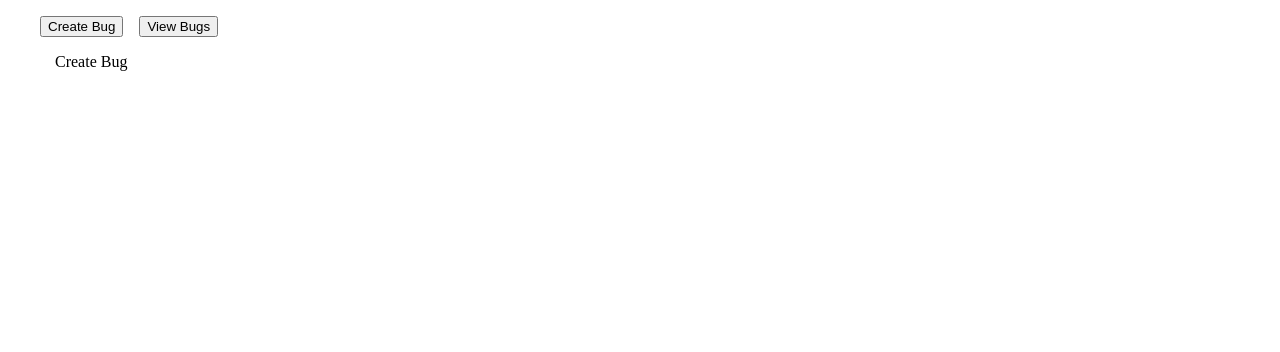
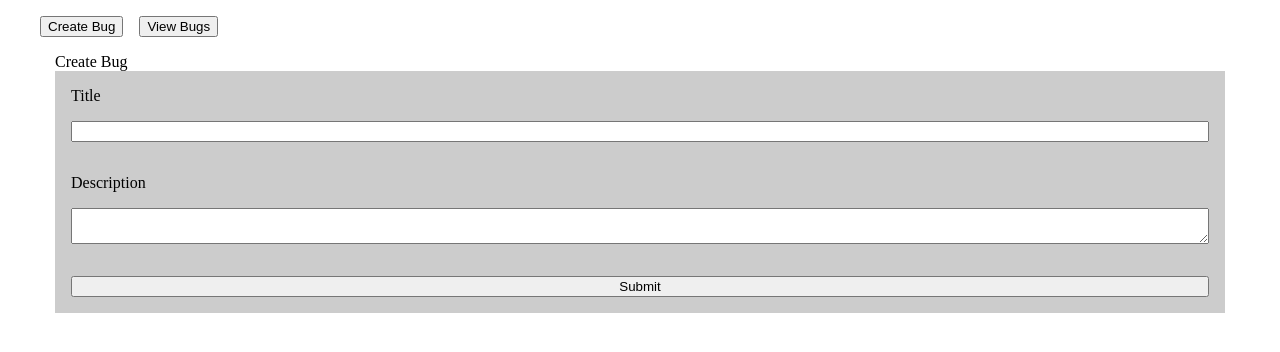
Before and after one commit to therstyle/wild-alaskan, a Vue app: page / in a window 1280 px wide. Shown: the top 352 px of the page. Built offline with nearby package versions, Linux system fonts and the light colour scheme.

Commit message:
Added  bug + image components

```diff
--- /dev/null
+++ b/src/components/bugForm.vue
@@ -0,0 +1,72 @@
+<script setup>
+import { defineProps, ref } from 'vue';
+import API_URL from '../state/useApiUrl';
+import { currentBugId } from '../state/useCurrentBugId';
+import { currentComponent } from '../state/useCurrentComponent';
+
+const props = defineProps({
+	title: String,
+	description: String
+});
+
+const title = ref('');
+const description = ref('');
+
+const createBug = async () => {
+	const response = await fetch(`${API_URL}`, {
+		method: 'POST',
+		body: JSON.stringify({
+			title: title.value,
+			description: description.value
+		}),
+		headers: {
+    'Content-type': 'application/json; charset=UTF-8',
+  	}
+	});
+
+	const data = await response.json();
+
+	console.log(data);
+	console.log('creating bug');
+	resetFields();
+}
+
+const updateBug = async () => {
+	console.log('updating bug');
+}
+
+function formHandler() {
+	if (currentComponent.value === 'viewBug') {
+		updateBug();
+	}
+	else {
+		createBug();
+	}
+}
+
+function resetFields() {
+	title.value = '';
+	description.value = '';
+}
+</script>
+
+<template>
+	<form class="bug-form" @submit.prevent="formHandler">
+		<div class="bug-form__input">
+			<label for="title">Title</label>
+			<input type="text" name="title" id="title" v-model="title" />
+		</div>
+
+		<div class="bug-form__input">
+			<label for="description">Description</label>
+			<textarea name="description" id="description" v-model="description" />
+		</div>
+
+		<button>Submit</button>
+	</form>
+</template>
+
+<style lang="scss" scoped>
+.bug-form {
+}
+</style>
--- a/src/components/createBug.vue
+++ b/src/components/createBug.vue
@@ -1,12 +1,13 @@
 <script setup>
-import { ref } from 'vue';
+import bugForm from './bugForm.vue';
 
-const id = ref(0);
 </script>
 
 <template>
 	<section>
 		Create Bug
+
+		<bugForm></bugForm>
 	</section>
 </template>
 
--- /dev/null
+++ b/src/components/imageForm.vue
@@ -0,0 +1,84 @@
+<script setup>
+import { defineProps, ref, onMounted } from 'vue';
+import API_URL from '../state/useApiUrl';
+import { currentBugId } from '../state/useCurrentBugId';
+import { currentComponent } from '../state/useCurrentComponent';
+
+const currentImage = ref({
+	fileName: null,
+	contentBase64: null
+});
+
+const imageInput = ref(null);
+const images = ref([]);
+
+const loadImages = async () => {
+	const response = await fetch(`${API_URL}/${currentBugId.value}/images`);
+  const data = await response.json();
+
+	images.value = data;
+}
+
+const createImage = async () => {
+  const response = await fetch(`${API_URL}/${currentBugId.value}/images`, {
+    method: 'POST',
+    body: JSON.stringify({
+      fileName: currentImage.value.fileName,
+			contentBase64: btoa(currentImage.value.contentBase64)
+    }),
+    headers: {
+    'Content-type': 'application/json; charset=UTF-8',
+    }
+  });
+
+  const data = await response.json();
+	console.log(data);
+	resetFields();
+}
+
+function setImage(data) {
+	currentImage.value.fileName = imageInput.value.files[0].name;
+  currentImage.value.contentBase64 = btoa(data);
+}
+
+function resetFields() {
+	currentImage.value.fileName = null;
+	currentImage.value.contentBase64 = null;
+}
+
+onMounted(() => {
+	loadImages();
+});
+
+//TODO: add styling + delete functions
+</script>
+
+<template>
+	<h3>Images</h3>
+
+	<div class="bug-form">
+		<ul class="bug-form__image-list" v-if="images.length > 0">
+			<li
+				v-for="image in images"
+				:key="image?.id"
+			>
+			<h5>{{ image?.fileName }}</h5>
+			<button>Delete Image</button>
+			</li>
+		</ul>
+	</div>
+
+	<form class="bug-form" @submit.prevent="createImage">
+		<div class="bug-form__input">
+      <label for="image">Add New Image</label>
+      <input type="file" name="image" id="image" @change="setImage" ref="imageInput" />
+    </div>
+
+		<button>Submit</button>
+	</form>
+</template>
+
+<style lang="scss" scoped>
+.bug-form {
+}
+</style>
--- a/src/components/viewBug.vue
+++ b/src/components/viewBug.vue
@@ -2,6 +2,8 @@
 import { onMounted, ref } from 'vue';
 import API_URL from '../state/useApiUrl';
 import { currentBugId } from '../state/useCurrentBugId';
+import bugForm from './bugForm.vue';
+import imageForm from '../components/imageForm.vue';
 
 const bug = ref({});
 
@@ -21,6 +23,9 @@ onMounted(() => {
 <template>
 	<section>
 		{{ bug?.title }}
+
+		<bugForm></bugForm>
+		<imageForm></imageForm>
 	</section>
 </template>
 
```
